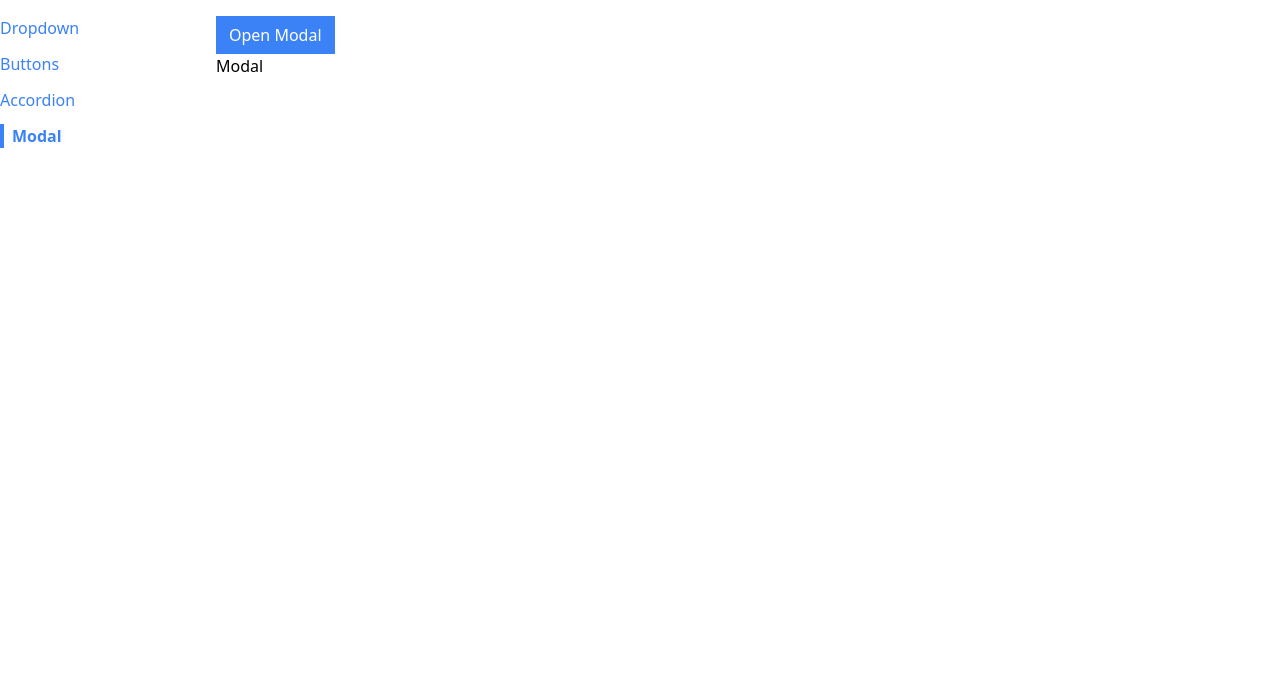
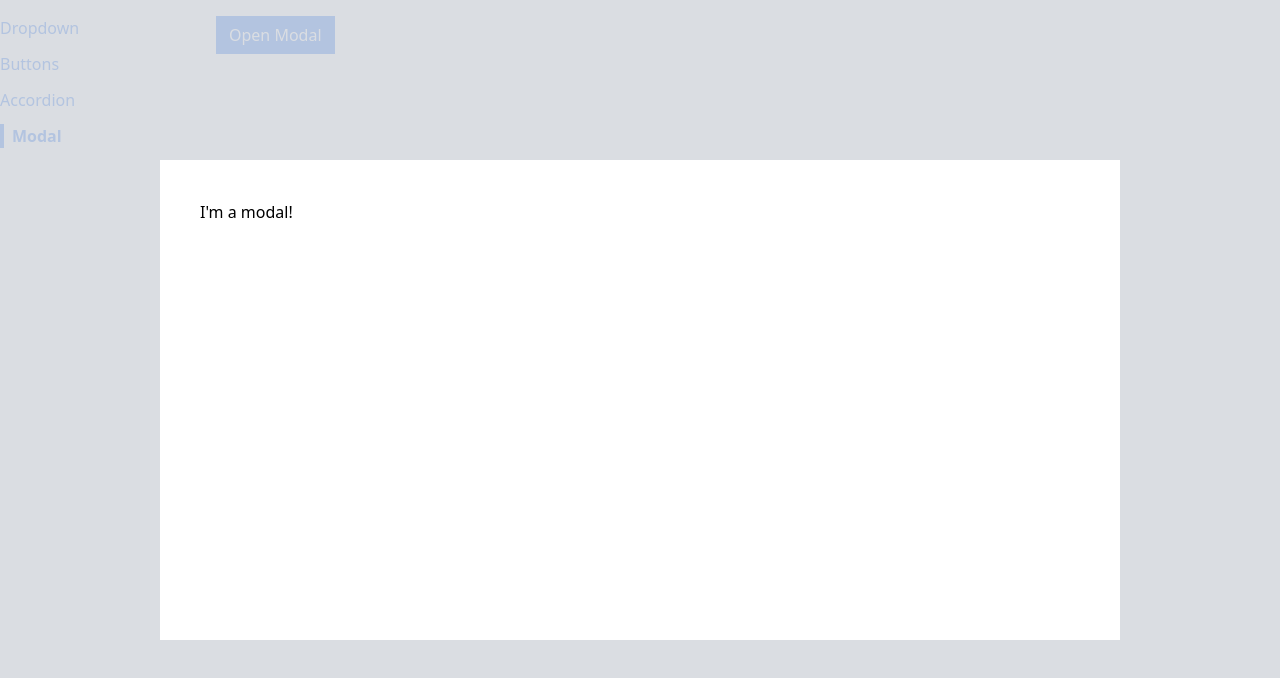
Before and after one commit to uzaircode/comps, a React (Create React App) app: page /modal in a window 1280 px wide. Both pictures are taken after a click on the button "Open Modal". Shown: the top 678 px of the page. Built offline with nearby package versions, Linux system fonts and the light colour scheme.

Commit message:
Initial Modal Styling

```diff
--- a/src/components/Modal.js
+++ b/src/components/Modal.js
@@ -1,7 +1,12 @@
 import { useState } from 'react';
 
 function Modal() {
-  return <div>Modal</div>;
+  return (
+    <div>
+      <div className="absolute inset-0 bg-gray-300 opacity-80"></div>
+      <div className="absolute inset-40 p-10 bg-white">I'm a modal!</div>
+    </div>
+  );
 }
 
 export default Modal;
```
